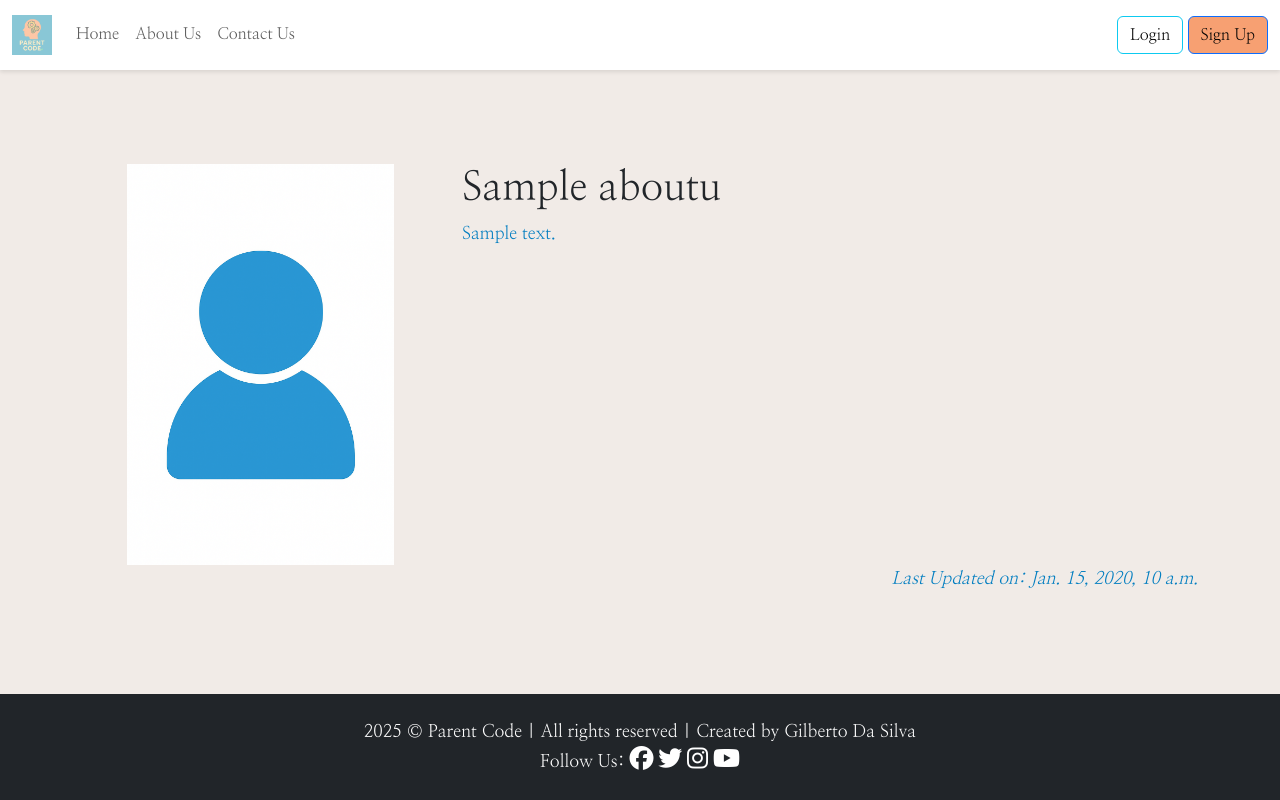
After one commit to Gilberto2025123/parent-code-blog, a Django app: template aboutus/templates/about_us.html in a window 1280 px wide. The commit adds this page. Run offline with Django 4.2, Linux system fonts and the light colour scheme; the template is opened without the code that fills it: values that come from a table or form of the project are taken from there, others are empty; tables that the repository leaves empty hold one stand-in row (values such as "Sample post"); parts of the project's set-up code (start-up, migrations or seed data) failed here and were passed over; some libraries are stand-ins or nearby versions; some web fonts are replaced.

Commit message:
add about_us html and connect to base.html

```diff
--- /dev/null
+++ b/aboutus/templates/about_us.html
@@ -0,0 +1,23 @@
+{% extends 'base.html' %}
+{% block content %}
+{% load static %}
+<div class="container mt-5">
+    <div class="row">
+        <div class="col-4 text-center">
+            <img src="{% static 'images/nobody.jpg.png' %}" width="75%">
+        </div>
+        <div class="col-8">
+            <!-- Title goes between these h2 tags -->
+            <h2>{{ about.title }}</h2>
+            <!-- Content goes directly underneath this -->
+            <p>{{ about.content | safe }}</p>
+        </div>
+    </div>
+    <div class="row">
+        <div class="col text-right">
+            <!-- Last updated goes between these p tags -->
+            <p class="text-end"><em>Last Updated on: {{ about.last_updated }}</em></p>
+        </div>
+      </div>
+</div>
+{% endblock content %}
--- a/templates/base.html
+++ b/templates/base.html
@@ -1,6 +1,7 @@
 {% load static %}
+{% url 'home' as home_url %}
+{% url 'about' as about_url %}
 
-{% url 'home' as home_url %}
 <!DOCTYPE html>
 <html lang="en" class="h-100">
 <head>
```
Also changed, not shown: static/images/nobody.jpg.png (added).
